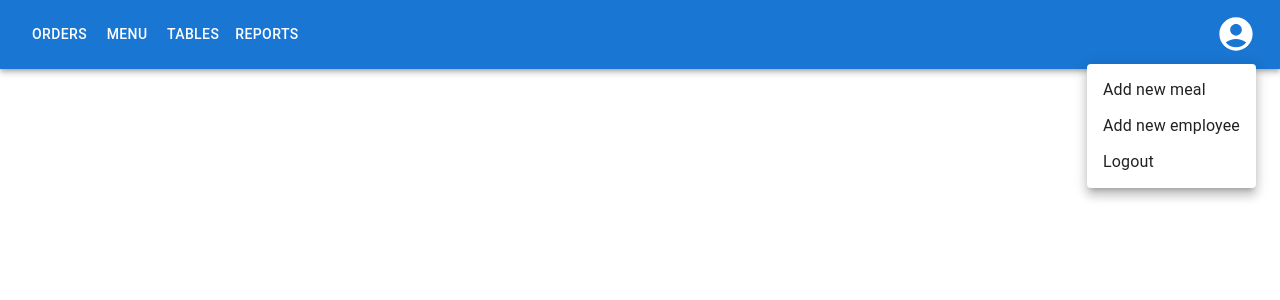
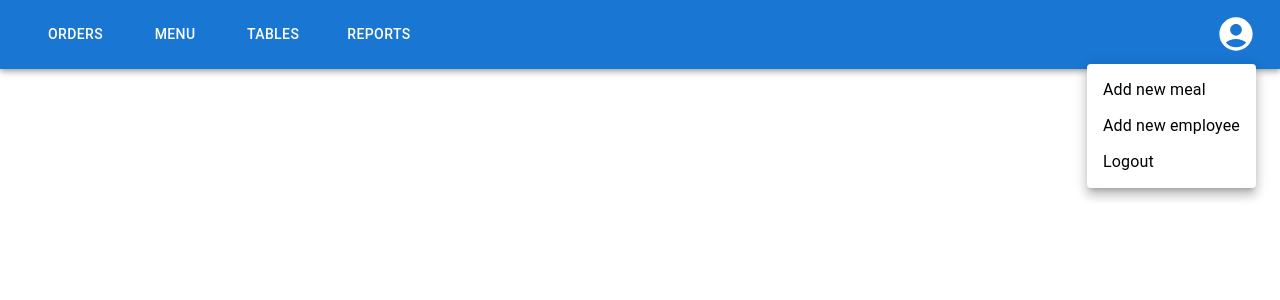
Before and after one commit to team-prstmw/P5FE, a React (Vite) app: page / in a window 1280 px wide. Both pictures are taken after a click on the button "Open settings". Shown: the top 300 px of the page. Built offline with nearby package versions, Linux system fonts and the light colour scheme.

Commit message:
refactor: changes after CR

```diff
--- a/src/App.tsx
+++ b/src/App.tsx
@@ -1,12 +1,17 @@
 import './App.css';
 
+import { ThemeProvider } from '@mui/material';
+
 import { ManagerPanelPage } from './components/ManagerPanelPage/ManagerPanelPage';
+import { theme } from './theme/theme';
 
 function App() {
   return (
-    <div className="App">
-      <ManagerPanelPage />
-    </div>
+    <ThemeProvider theme={theme}>
+      <div className="App">
+        <ManagerPanelPage />
+      </div>
+    </ThemeProvider>
   );
 }
 
--- a/src/components/ManagerPanelPage/ManagerPanelPage.tsx
+++ b/src/components/ManagerPanelPage/ManagerPanelPage.tsx
@@ -1,52 +1,69 @@
 import AccountCircleIcon from '@mui/icons-material/AccountCircle';
 import MenuIcon from '@mui/icons-material/Menu';
-import AppBar from '@mui/material/AppBar';
-import Box from '@mui/material/Box';
-import Button from '@mui/material/Button';
-import Container from '@mui/material/Container';
-import IconButton from '@mui/material/IconButton';
-import Menu from '@mui/material/Menu';
-import MenuItem from '@mui/material/MenuItem';
-import Toolbar from '@mui/material/Toolbar';
-import Tooltip from '@mui/material/Tooltip';
-import Typography from '@mui/material/Typography';
+import {
+  AppBar,
+  Box,
+  Button,
+  Container,
+  IconButton,
+  Menu,
+  MenuItem,
+  Toolbar,
+  Tooltip,
+  Typography,
+} from '@mui/material';
 import { MouseEvent, useState } from 'react';
 
 const pages = ['Orders', 'Menu', 'Tables', 'Reports'];
 const settings = ['Add new meal', 'Add new employee', 'Logout'];
 
 const useManagerPanelPage = () => {
-  const [anchorElNav, setAnchorElNav] = useState<null | HTMLElement>(null);
-  const [anchorElUser, setAnchorElUser] = useState<null | HTMLElement>(null);
+  const [anchorNavigationMenuEl, setAnchorNavigationMenuEl] = useState<null | HTMLElement>(null);
+  const [anchorUserMenuEl, setAnchorUserMenuEl] = useState<null | HTMLElement>(null);
+
+  const isUserMenuOpen = Boolean(anchorUserMenuEl);
+
+  const isNavigationMenuOpen = Boolean(anchorNavigationMenuEl);
 
   const handleOpenNavMenu = (event: MouseEvent<HTMLElement>) => {
-    setAnchorElNav(event.currentTarget);
+    setAnchorNavigationMenuEl(event.currentTarget);
   };
   const handleOpenUserMenu = (event: MouseEvent<HTMLElement>) => {
-    setAnchorElUser(event.currentTarget);
+    setAnchorUserMenuEl(event.currentTarget);
   };
 
   const handleCloseNavMenu = () => {
-    setAnchorElNav(null);
+    setAnchorNavigationMenuEl(null);
   };
 
   const handleCloseUserMenu = () => {
-    setAnchorElUser(null);
+    setAnchorUserMenuEl(null);
   };
 
   return {
-    anchorElNav,
-    anchorElUser,
+    anchorNavigationMenuEl,
+    anchorUserMenuEl,
     handleOpenNavMenu,
     handleOpenUserMenu,
     handleCloseNavMenu,
     handleCloseUserMenu,
+    isUserMenuOpen,
+    isNavigationMenuOpen,
   } as const;
 };
 
 export const ManagerPanelPage = () => {
-  const { anchorElNav, anchorElUser, handleOpenNavMenu, handleOpenUserMenu, handleCloseNavMenu, handleCloseUserMenu } =
-    useManagerPanelPage();
+  const {
+    anchorNavigationMenuEl,
+    anchorUserMenuEl,
+    handleOpenNavMenu,
+    handleOpenUserMenu,
+    handleCloseNavMenu,
+    handleCloseUserMenu,
+    isUserMenuOpen,
+    isNavigationMenuOpen,
+  } = useManagerPanelPage();
+
   return (
     <AppBar position="static">
       <Container maxWidth="xl">
@@ -56,7 +73,7 @@ export const ManagerPanelPage = () => {
               <MenuIcon />
             </IconButton>
             <Menu
-              anchorEl={anchorElNav}
+              anchorEl={anchorNavigationMenuEl}
               anchorOrigin={{
                 vertical: 'bottom',
                 horizontal: 'left',
@@ -66,7 +83,7 @@ export const ManagerPanelPage = () => {
                 vertical: 'top',
                 horizontal: 'left',
               }}
-              open={Boolean(anchorElNav)}
+              open={isNavigationMenuOpen}
               onClose={handleCloseNavMenu}
               sx={{
                 display: { xs: 'block', md: 'none' },
@@ -74,14 +91,16 @@ export const ManagerPanelPage = () => {
             >
               {pages.map((page) => (
                 <MenuItem key={page} onClick={handleCloseNavMenu}>
-                  <Typography textAlign="center">{page}</Typography>
+                  <Button key={page} sx={{ color: 'text.primary', display: 'block', textAlign: 'left' }}>
+                    {page}
+                  </Button>
                 </MenuItem>
               ))}
             </Menu>
           </Box>
           <Box sx={{ flexGrow: 1, display: { xs: 'none', md: 'flex' } }}>
             {pages.map((page) => (
-              <Button key={page} onClick={handleCloseNavMenu} sx={{ my: 2, color: 'white', display: 'block' }}>
+              <Button key={page} onClick={handleCloseNavMenu} sx={{ m: 2, color: 'text.secondary', display: 'block' }}>
                 {page}
               </Button>
             ))}
@@ -89,12 +108,12 @@ export const ManagerPanelPage = () => {
           <Box sx={{ flexGrow: 0 }}>
             <Tooltip title="Open settings">
               <IconButton onClick={handleOpenUserMenu} sx={{ p: 0 }}>
-                <AccountCircleIcon sx={{ fontSize: '2.5rem', color: 'white' }} />
+                <AccountCircleIcon sx={{ fontSize: '2.5rem', color: 'text.secondary' }} />
               </IconButton>
             </Tooltip>
             <Menu
               sx={{ mt: '3rem' }}
-              anchorEl={anchorElUser}
+              anchorEl={anchorUserMenuEl}
               anchorOrigin={{
                 vertical: 'top',
                 horizontal: 'right',
@@ -104,12 +123,12 @@ export const ManagerPanelPage = () => {
                 vertical: 'top',
                 horizontal: 'right',
               }}
-              open={Boolean(anchorElUser)}
+              open={isUserMenuOpen}
               onClose={handleCloseUserMenu}
             >
               {settings.map((setting) => (
                 <MenuItem key={setting} onClick={handleCloseUserMenu}>
-                  <Typography textAlign="center">{setting}</Typography>
+                  <Typography>{setting}</Typography>
                 </MenuItem>
               ))}
             </Menu>
--- /dev/null
+++ b/src/theme/theme.ts
@@ -0,0 +1,18 @@
+import { createTheme } from '@mui/material/styles';
+
+export const theme = createTheme({
+  palette: {
+    text: {
+      primary: '#000',
+      secondary: '#fff',
+    },
+    secondary: {
+      main: '#30336B',
+    },
+    error: {
+      main: '#EB4D4B',
+    },
+  },
+});
+
+export default theme;
```
